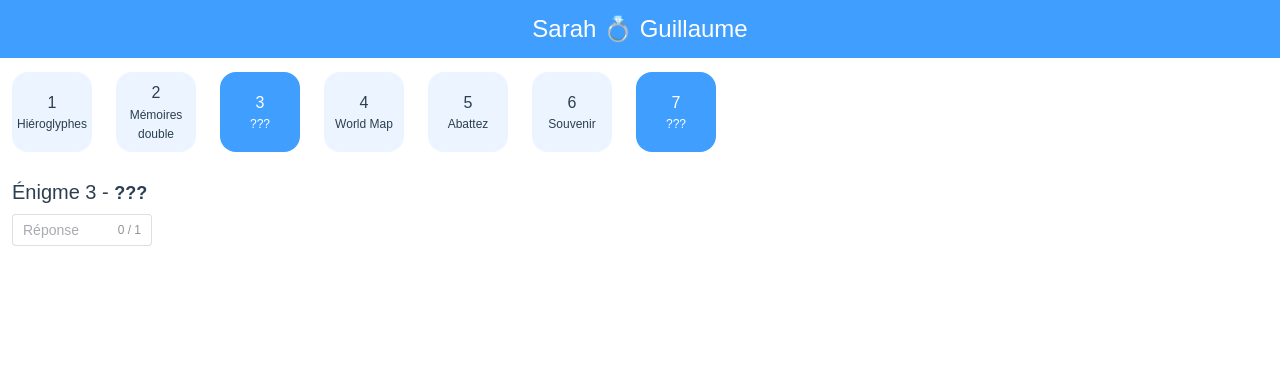
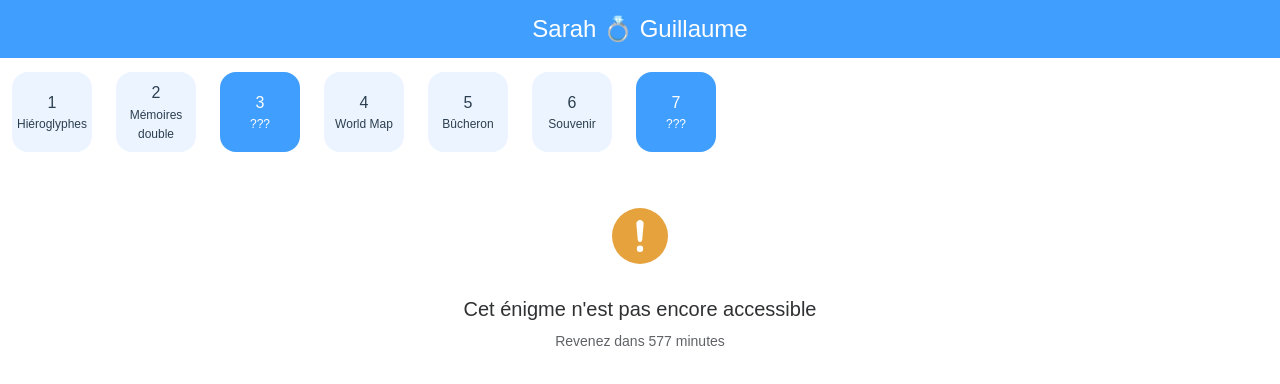
Before and after one commit to LionelNanchen/escape-game, a Vue app: page / in a window 1280 px wide. Shown: the top 384 px of the page. Built offline with nearby package versions, Linux system fonts and the light colour scheme.

Commit message:
Add timer

```diff
--- a/src/components/common/Container.vue
+++ b/src/components/common/Container.vue
@@ -1,13 +1,17 @@
 <script lang="ts">
 import { useRiddlesStore } from "@/stores";
 import type { ElScrollbar } from "element-plus";
-import { defineComponent, ref } from "vue";
+import { defineComponent } from "vue";
+import moment from "moment";
 import Header from "./Header.vue";
 import RiddleSelect from "./RiddleSelect.vue";
 
 interface Data {
     riddles: Riddle[] | undefined,
     currentRiddle: Riddle | undefined,
+    accessible: boolean,
+    interval: NodeJS.Timer | undefined,
+    countdown: number,
 }
 
 export default defineComponent({
@@ -16,15 +20,23 @@ export default defineComponent({
         const data: Data = {
             riddles: [],
             currentRiddle: undefined,
+            accessible: false,
+            interval: undefined,
+            countdown: 0,
         };
         return data;
     },
     created() {
         // TODO: Handle Welcome page
+        // Read path
         const path = window.location.pathname.split('/')[1];
         const store = useRiddlesStore();
         this.riddles = store.riddles;
         this.currentRiddle = this.riddles?.find((r: Riddle) => r.id === path);
+
+        // Check riddle available time
+        this.checkAccessibility();
+        if (!this.accessible) setInterval(this.checkAccessibility, 10000);
     },
     mounted() {
         // Scroll to riddle select
@@ -35,9 +47,35 @@ export default defineComponent({
             (this.$refs.scrollbarRef as InstanceType<typeof ElScrollbar>).setScrollLeft(offset);
         }
     },
+    deactivated() {
+        this.clearInterval();
+    },
     methods: {
+        clearInterval() {
+            if (this.interval) {
+                clearInterval(this.interval)
+                this.interval = undefined;
+            }
+        },
+        checkAccessibility() {
+            if (this.currentRiddle) {
+                const availableTime = moment(this.currentRiddle.availableTime, "HH:mm");
+                this.countdown = availableTime.diff(moment(), "seconds");
+                if (this.countdown <= 0) {
+                    this.accessible = true;
+                    this.clearInterval();
+                }
+            }
+        },
         onChangeResponse(response: string) {
             if (this.currentRiddle) localStorage.setItem(this.currentRiddle?.id, response);
+        },
+    },
+    computed: {
+        inaccessibleMessage(): string {
+            console.log("refresh");
+            const minutes = Math.ceil(this.countdown / 60)
+            return `Revenez dans ${minutes} minute${minutes > 1 ? 's' : ''}`;
         }
     }
 })
@@ -55,15 +93,22 @@ export default defineComponent({
                         <RiddleSelect v-for="riddle in riddles" :riddle="riddle" :currentRiddle="currentRiddle" />
                     </div>
                 </el-scrollbar>
-                <div class="main">
-                    <span class="riddle-index">Énigme {{ currentRiddle?.index }} - </span>
-                    <span class="title">{{ currentRiddle?.title }}</span>
-                    <div class="input-response">
-                        <el-input v-if="currentRiddle" maxlength="1" show-word-limit type="text" placeholder="Réponse"
-                            :value="currentRiddle?.response" v-model="currentRiddle.response" @change="onChangeResponse" />
+                <div v-if="accessible">
+                    <div class="main">
+                        <span class="riddle-index">Énigme {{ currentRiddle?.index }} - </span>
+                        <span class="title">{{ currentRiddle?.title }}</span>
+                        <div class="input-response">
+                            <el-input v-if="currentRiddle" maxlength="1" show-word-limit type="text"
+                                placeholder="Réponse" :value="currentRiddle?.response" v-model="currentRiddle.response"
+                                @change="onChangeResponse" />
+                        </div>
                     </div>
+                    <slot />
                 </div>
-                <slot />
+                <div v-else>
+                    <el-result icon="warning" title="Cet énigme n'est pas encore accessible"
+                        :sub-title="inaccessibleMessage" />
+                </div>
             </el-main>
         </el-container>
     </div>
@@ -73,12 +118,15 @@ export default defineComponent({
 .common-layout {
     margin-bottom: 50px;
 }
+
 .main {
     margin: 12px;
 }
+
 .riddles {
     display: flex;
 }
+
 .riddle-index {
     font-size: 20px;
 }
@@ -87,6 +135,7 @@ export default defineComponent({
     font-size: 18px;
     font-weight: bold;
 }
+
 .input-response {
     margin-top: 6px;
     max-width: 140px;
--- a/src/types.d.ts
+++ b/src/types.d.ts
@@ -3,7 +3,7 @@ interface Riddle {
     index: number,
     title: string,
     response: string,
-    time: string,
+    availableTime: string,
 }
 
 type Matrix = (string | undefined)[][];
--- a/src/utils.ts
+++ b/src/utils.ts
@@ -12,48 +12,48 @@ export const riddles: Riddle[] = [
         index: 1,
         title: "Hiéroglyphes",
         response: "",
-        time: "16:45",
+        availableTime: "16:45",
     },
     {
         id: RiddleId.DoubleMemories,
         index: 2,
         title: "Mémoires double",
         response: "",
-        time: "17:00",
+        availableTime: "17:00",
     },
     {
         id: "",
         index: 3,
         title: "???",
         response: "",
-        time: "17:30",
+        availableTime: "17:30",
     },
     {
         id: RiddleId.WorldMap,
         index: 4,
         title: "World Map",
         response: "",
-        time: "17:45",
+        availableTime: "17:45",
     },
     {
         id: RiddleId.Axe,
         index: 5,
-        title: "Abattez",
+        title: "Bûcheron",
         response: "",
-        time: "18:00",
+        availableTime: "18:00",
     },
     {
         id: RiddleId.Souvenir,
         index: 6,
         title: "Souvenir",
         response: "",
-        time: "18:30",
+        availableTime: "18:30",
     },
     {
         id: "",
         index: 7,
         title: "???",
         response: "",
-        time: "18:45",
+        availableTime: "18:45",
     },
 ];
--- a/src/views/WorldMapView.vue
+++ b/src/views/WorldMapView.vue
@@ -4,7 +4,7 @@ import Container from "../components/common/Container.vue";
 import Europe from "../assets/worldmap/europe_map.jpg";
 import Berlin from "../assets/worldmap/berlin.jpg";
 import Paris from "../assets/worldmap/paris.jpg";
-import Barcelona from "../assets/worldmap/barcelona.jpg";
+import Madrid from "../assets/worldmap/madrid.jpg";
 import Roma from "../assets/worldmap/roma.jpg";
 import Athens from "../assets/worldmap/athens.jpg";
 import Rabat from "../assets/worldmap/rabat.jpg";
@@ -37,7 +37,7 @@ export default defineComponent({
                 },
                 {
                     index: 3,
-                    image: Barcelona,
+                    image: Madrid,
                 },
                 {
                     index: 4,
```
Also changed, not shown: src/assets/worldmap/barcelona.jpg (deleted), src/assets/worldmap/madrid.jpg (added).
